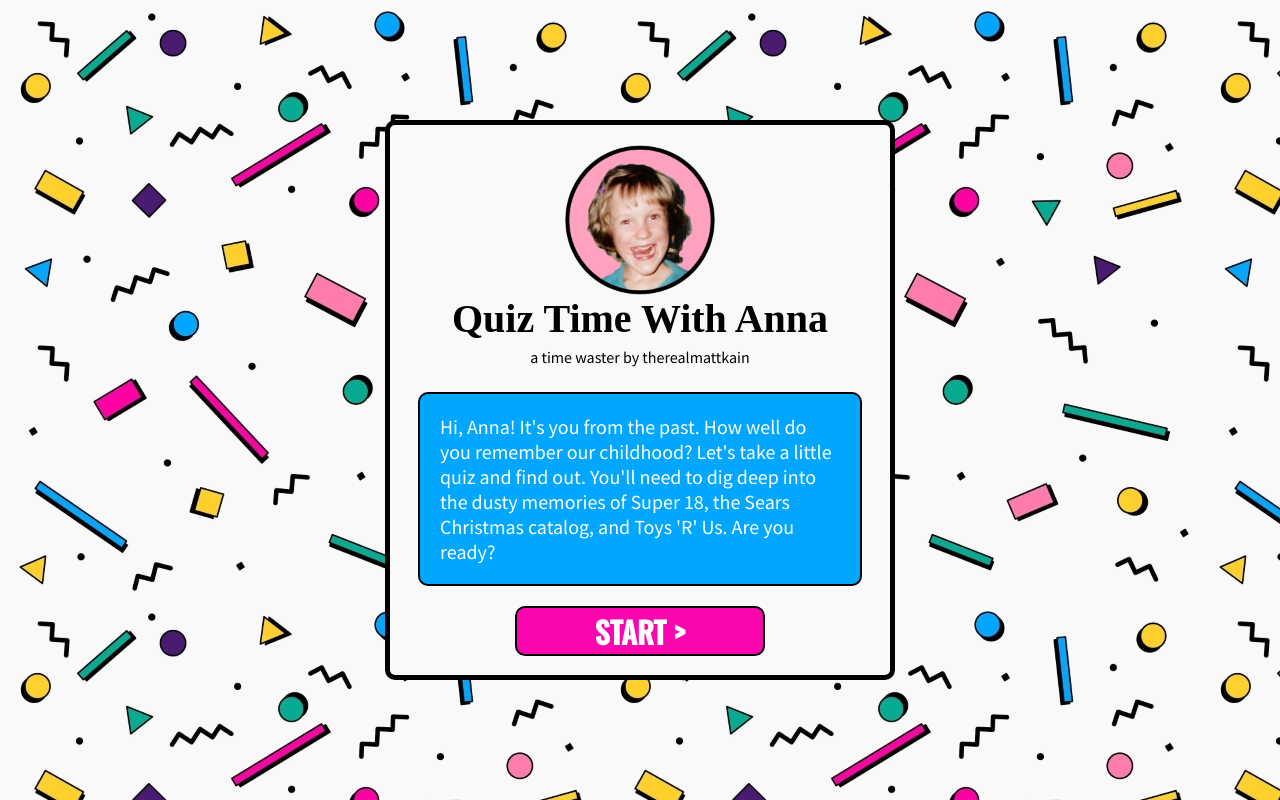
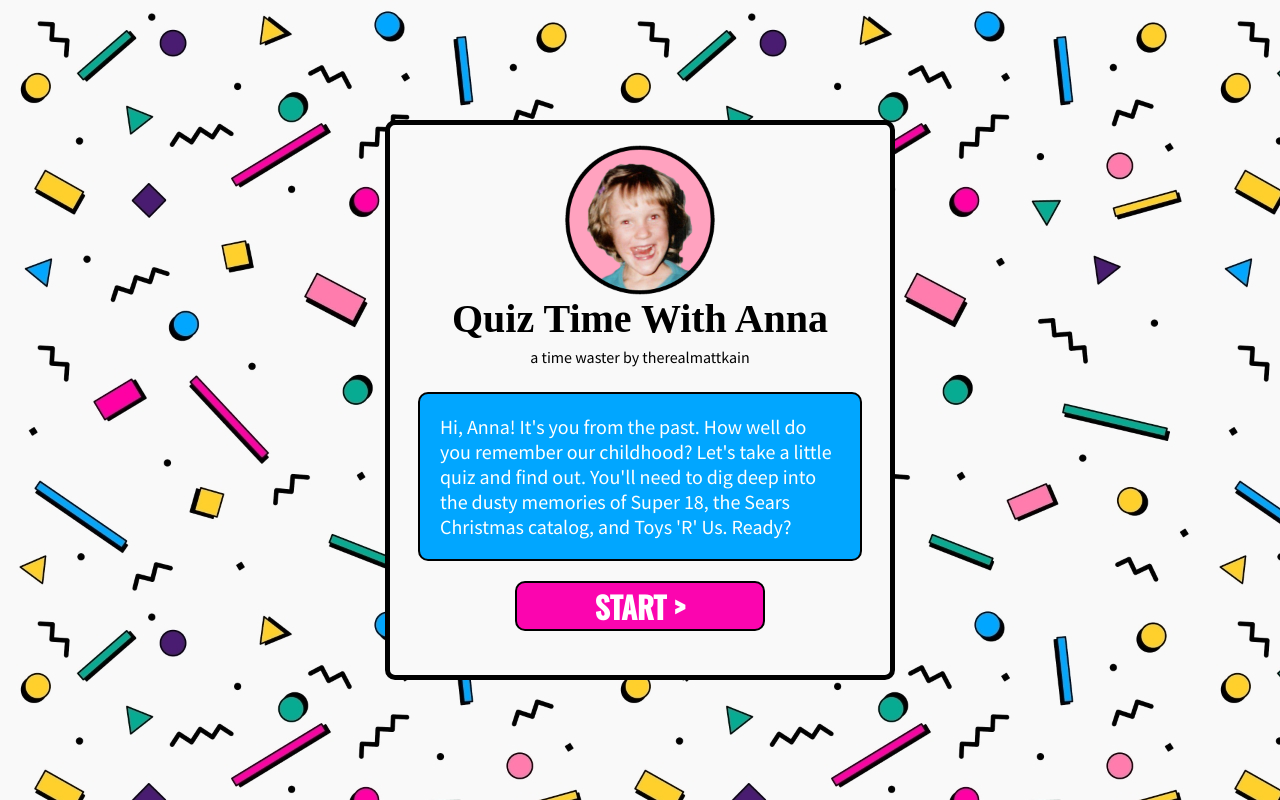
Before and after one commit to mklewandowski/anna-trivia-challenge, a React (Create React App) app: page / in a window 1280 px wide. Built offline with nearby package versions, Linux system fonts and the light colour scheme; a web font is replaced by a local one.

Commit message:
Text tweaks

```diff
--- a/src/App.tsx
+++ b/src/App.tsx
@@ -12,7 +12,7 @@ function App() {
   const [numCorrect, setNumCorrect] = useState(0);
   const [showQuestion, setShowQuestion] = useState(true);
 
-  const introText = "Hi, Anna! It's you from the past. How well do you remember our childhood? Let's take a little quiz and find out. You'll need to dig deep into the dusty memories of Super 18, the Sears Christmas catalog, and Toys 'R' Us. Are you ready?";
+  const introText = "Hi, Anna! It's you from the past. How well do you remember our childhood? Let's take a little quiz and find out. You'll need to dig deep into the dusty memories of Super 18, the Sears Christmas catalog, and Toys 'R' Us. Ready?";
   const outroText = "You did it! You made it to the end of the quiz! Who cares how many you got right. You're 43 and grades don't matter anymore! Happy birthday!!";
 
   const onStartClick = () => {
```
